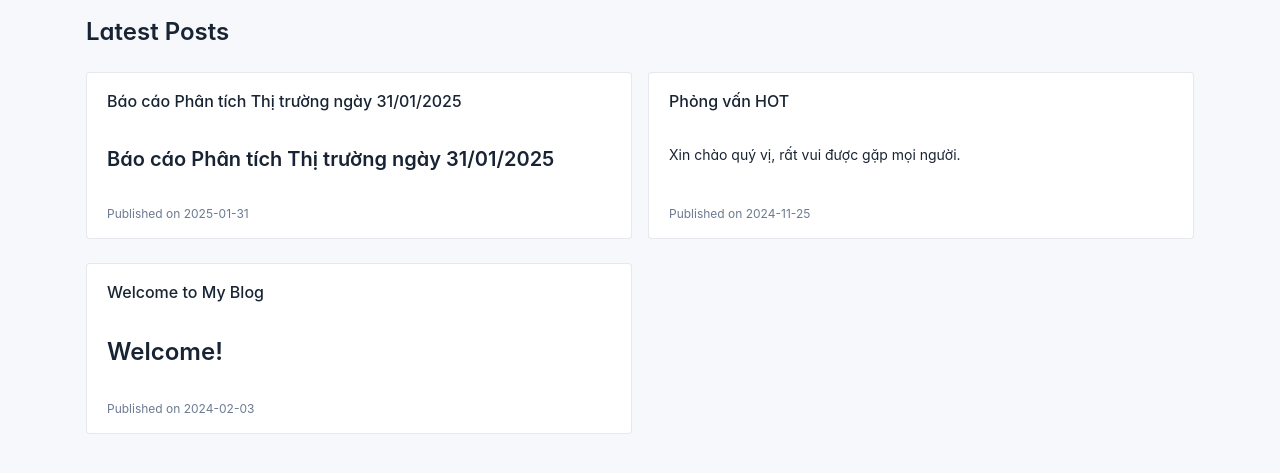
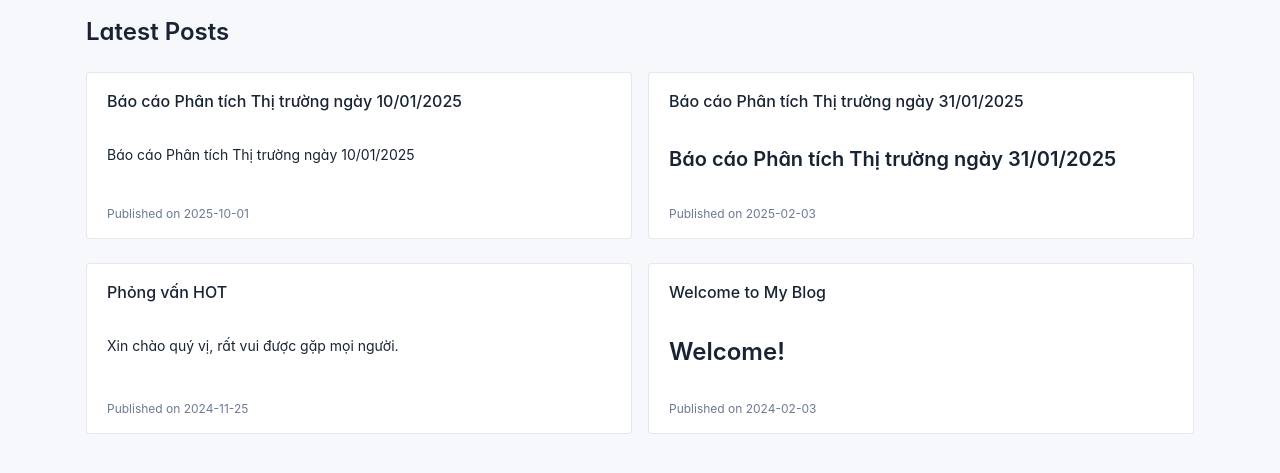
Before and after one commit to cyborgx0x/free-kingdom-archive, a Jekyll site: the page built from index.html, in a window 1280 px wide. Shown: the top 473 px of the page. Built offline with Jekyll 4.4.1, drawn with Linux system fonts in a browser that asks for light colours; part of the change alters nothing that is shown.

Commit message:
add template, post

```diff
--- /dev/null
+++ b/_posts/2025-01-10-sentiment.md
@@ -0,0 +1,58 @@
+---
+title: Báo cáo Phân tích Thị trường ngày 10/01/2025
+date: 2025-10-01
+categories:
+  - sentiment
+  - blog
+tags:
+  - sentiment
+---
+Báo cáo Phân tích Thị trường ngày 10/01/2025
+
+
+
+**Tổng quan:**
+
+
+
+Thị trường đang phản ứng trái chiều trước báo cáo việc làm tháng 12 của Mỹ, cho thấy sự tăng trưởng mạnh mẽ hơn dự kiến. Cụ thể, số lượng việc làm phi nông nghiệp tăng 256.000, vượt xa mức dự báo 164.000, và tỷ lệ thất nghiệp giảm xuống 4.1% từ 4.2%. Tuy nhiên, tiền lương lại tăng chậm hơn dự kiến, ở mức 3.9% so với 4% trước đó.
+
+
+
+**Sentiment Thị trường:**
+
+
+
+*   **Phản ứng ban đầu:** Thị trường có phản ứng tiêu cực ban đầu, với việc Bitcoin giảm mạnh sau khi báo cáo được công bố. Điều này cho thấy lo ngại về việc Cục Dự trữ Liên bang (Fed) có thể tiếp tục tăng lãi suất để kiềm chế lạm phát.
+
+*   **Sự phân hóa:** Mặc dù có những lo ngại về việc tăng lãi suất, một số nhà phân tích cho rằng thị trường lao động vẫn vững chắc và có thể đạt trạng thái "Goldilocks" (không quá nóng, không quá lạnh). Điều này có thể hỗ trợ cho các tài sản rủi ro như cổ phiếu và Bitcoin nếu lợi suất trái phiếu kho bạc 10 năm không tăng cao hơn.
+
+*   **Sự không chắc chắn:** Thị trường đang ở trạng thái không chắc chắn, với nhiều yếu tố có thể ảnh hưởng đến giá cả trong thời gian tới, bao gồm dữ liệu lạm phát, mùa báo cáo thu nhập và các sự kiện đáo hạn quyền chọn.
+
+
+
+**Phân tích theo tài sản/cặp tiền tệ:**
+
+
+
+*   **Vàng:** Không có thông tin cụ thể về vàng trong các bài đăng được cung cấp. Tuy nhiên, với việc thị trường đang lo ngại về việc tăng lãi suất, vàng có thể chịu áp lực giảm giá do vai trò là tài sản trú ẩn an toàn.
+
+*   **Bitcoin:** Bitcoin đã giảm mạnh sau khi báo cáo việc làm được công bố, cho thấy sự nhạy cảm của nó với các thông tin kinh tế vĩ mô. Tuy nhiên, một số nhà phân tích cho rằng Bitcoin có thể phục hồi nếu lợi suất trái phiếu không tăng cao hơn.
+
+*   **Cổ phiếu:** Tương tự như Bitcoin, cổ phiếu cũng có thể chịu áp lực giảm giá nếu Fed tiếp tục tăng lãi suất. Tuy nhiên, thị trường lao động vững chắc có thể hỗ trợ cho cổ phiếu nếu lợi suất trái phiếu không tăng cao.
+
+*   **CAD (Đô la Canada):** Canada đang đối mặt với tình hình kinh tế yếu hơn so với Mỹ, với tỷ lệ thất nghiệp cao hơn và GDP bình quân đầu người giảm. Điều này có thể khiến Ngân hàng Trung ương Canada phải cắt giảm lãi suất nhanh hơn, gây áp lực lên đồng CAD.
+
+*   **USD (Đô la Mỹ):** Dữ liệu việc làm mạnh mẽ có thể hỗ trợ đồng USD, do nó làm tăng khả năng Fed sẽ tiếp tục tăng lãi suất.
+
+
+
+**Kết luận:**
+
+
+
+Thị trường đang phản ứng phức tạp trước báo cáo việc làm tháng 12 của Mỹ. Mặc dù dữ liệu cho thấy thị trường lao động mạnh mẽ, nhưng lo ngại về việc tăng lãi suất đang gây áp lực lên các tài sản rủi ro. Thị trường sẽ tiếp tục theo dõi sát sao các dữ liệu kinh tế sắp tới để có thể đưa ra các quyết định đầu tư phù hợp.
+
+
+
+**Lưu ý:** Báo cáo này dựa trên các bài đăng được cung cấp và không bao gồm tất cả các yếu tố có thể ảnh hưởng đến thị trường.
--- a/_posts/2025-01-31-sentiment.md
+++ b/_posts/2025-01-31-sentiment.md
@@ -1,8 +1,11 @@
 ---
 layout: post
-title: "Báo cáo Phân tích Thị trường ngày 31/01/2025"
-date: 2025-01-31
-categories: [blog, tech]
+title: Báo cáo Phân tích Thị trường ngày 31/01/2025
+date: 2025-02-03 03:00:49 +0800
+categories:
+  - blog
+  - tech
+tags:
 ---
 
 
```
Also changed, not shown: .obsidian/templates.json (added), .obsidian/workspace.json, templates/blog-post.md (renamed from .obsidian/templates/blog-post.md).
